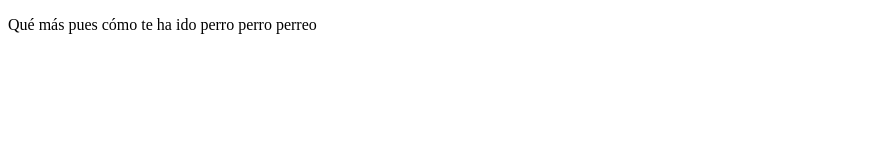
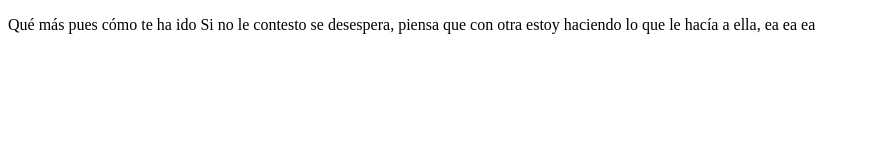
Before and after one commit to Nicand16/Proyecto2024, a plain HTML site: page index.html in a window 1280 px wide. Shown: the whole page, without its empty margins (0-870 px from the left). Drawn offline with Linux system fonts and the light colour scheme.

Commit message:
Just added a new song!

```diff
--- a/index.html
+++ b/index.html
@@ -8,7 +8,7 @@
 <body>
     <p>
         Qué más pues cómo te ha ido
-        perro perro perreo
+        Si no le contesto se desespera, piensa que con otra estoy haciendo lo que le hacía a ella, ea ea ea
     </p>
 
 </body>
```
